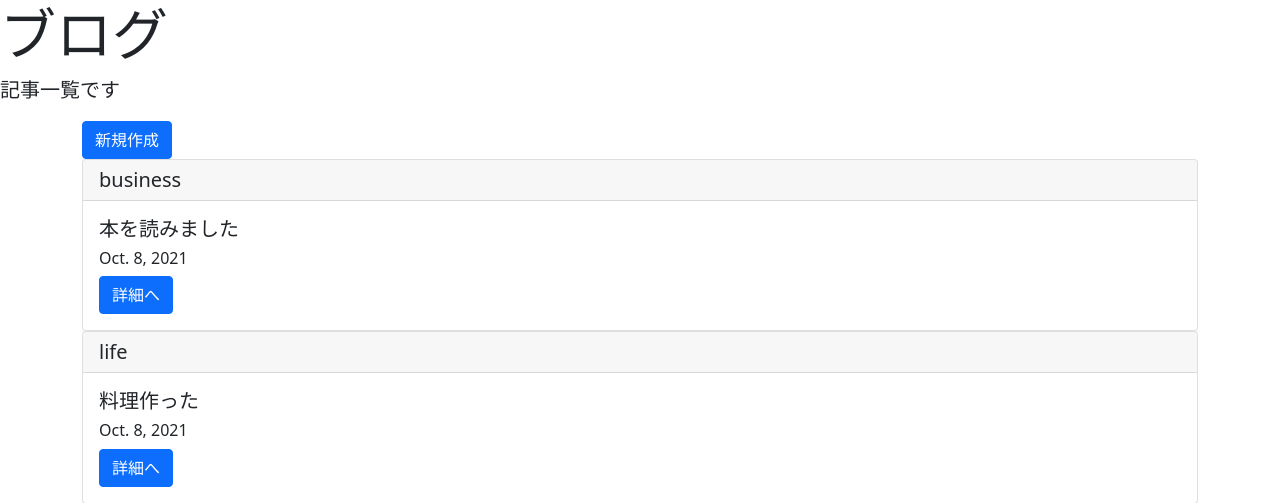
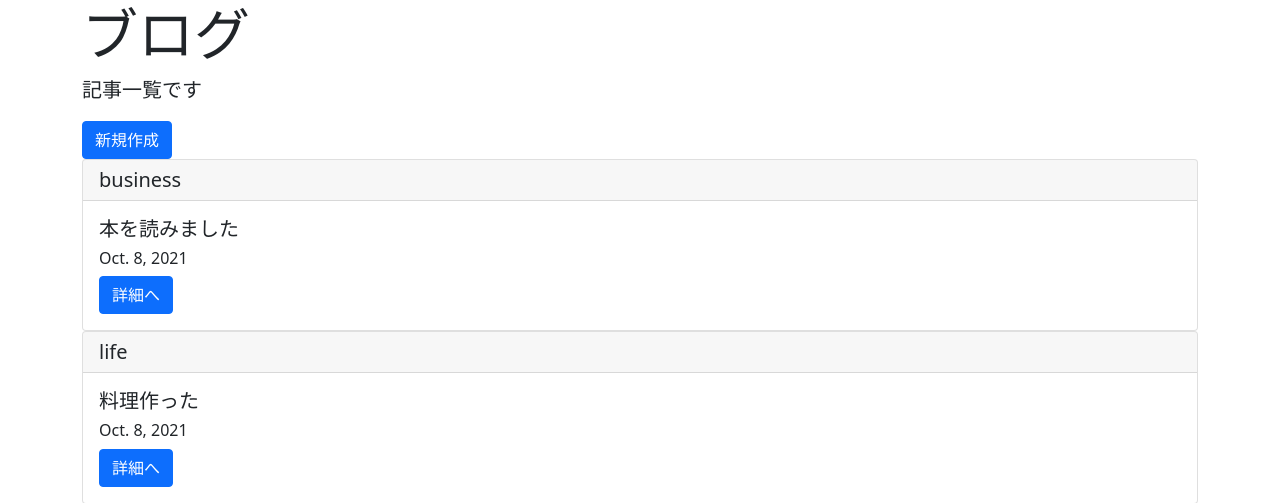
Before and after one commit to torikai-kazuhiro/blogproject, a Django app: page /list/ in a window 1280 px wide. Shown: the top 503 px of the page. Run offline with Django 3.2, Linux system fonts and the light colour scheme; data comes from the database, SQL or seed files in the repository.

Commit message:
list.html header

```diff
--- a/blogproject/blogpost/templates/base.html
+++ b/blogproject/blogpost/templates/base.html
@@ -8,11 +8,11 @@
     <!-- Bootstrap CSS -->
     <link href="https://cdn.jsdelivr.net/npm/bootstrap@5.1.3/dist/css/bootstrap.min.css" rel="stylesheet" integrity="sha384-1BmE4kWBq78iYhFldvKuhfTAU6auU8tT94WrHftjDbrCEXSU1oBoqyl2QvZ6jIW3" crossorigin="anonymous">
 
-    <title>ブログ</title>
+    {% block header %}
+    {% endblock header %}
   </head>
   <body>
-    {% block header %}
-    {% endblock header %}
+
 
     {% block content %}
     {% endblock content %}
--- a/blogproject/blogpost/templates/list.html
+++ b/blogproject/blogpost/templates/list.html
@@ -1,9 +1,13 @@
 {% extends 'base.html' %}
 
 {% block header %}
-<div class="jumbotron">
-    <h1 class="display-4">ブログ</h1>
-    <p class="lead">記事一覧です</p>
+<div class="jumbotron jumbotron-fluid">
+    <div class="container">
+        <h1 class="display-4">ブログ</h1>
+        <p class="lead">記事一覧です</p>
+    </div>
+</div>
+
 {% endblock header%}
 
 {%block content %}
```
